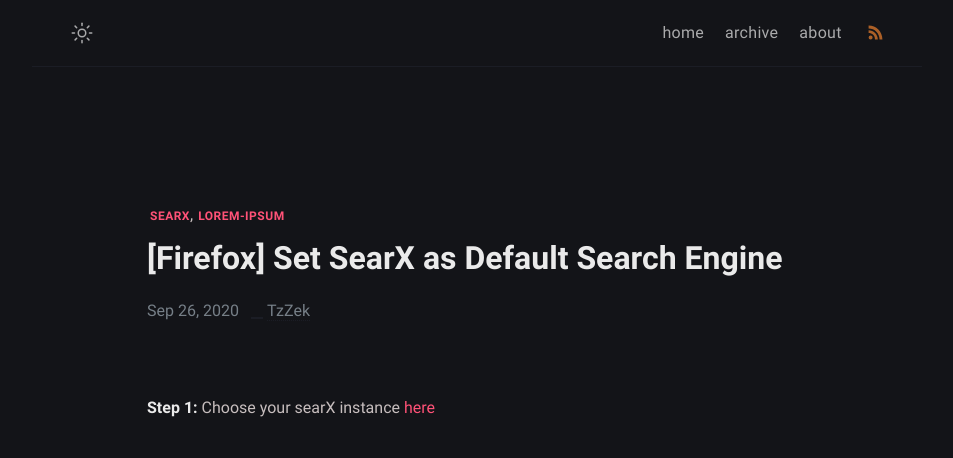
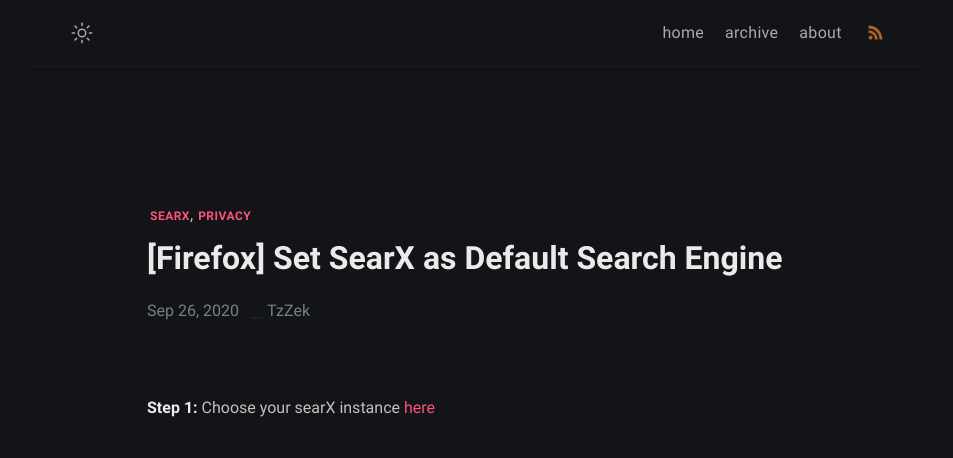
Before and after one commit to TzZek/zek-blog-v2, a Jekyll site: the page built from _posts/firefox-searx-default/2020-12-07-firefox-searx-default.md, in a window 1280 px wide. Shown: the top 458 px of the page, without its empty margins (163-1116 px from the left). Built offline with Jekyll 4.4.1, drawn with Linux system fonts in a browser that asks for light colours; some web fonts are replaced.

Commit message:
2020-12-07-firefox-searx-default.md: updated tags

```diff
--- a/_posts/firefox-searx-default/2020-12-07-firefox-searx-default.md
+++ b/_posts/firefox-searx-default/2020-12-07-firefox-searx-default.md
@@ -5,7 +5,7 @@ date: '2020-09-26T16:00'
 modified: '2020-12-07T19:32:13.696Z'
 tags:
   - searx
-  - lorem-ipsum
+  - privacy
 categories: []
 layout: post
 ---
```
